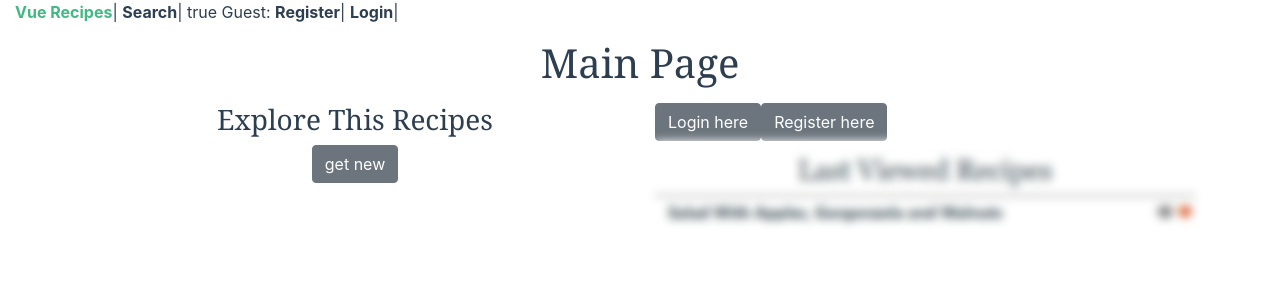
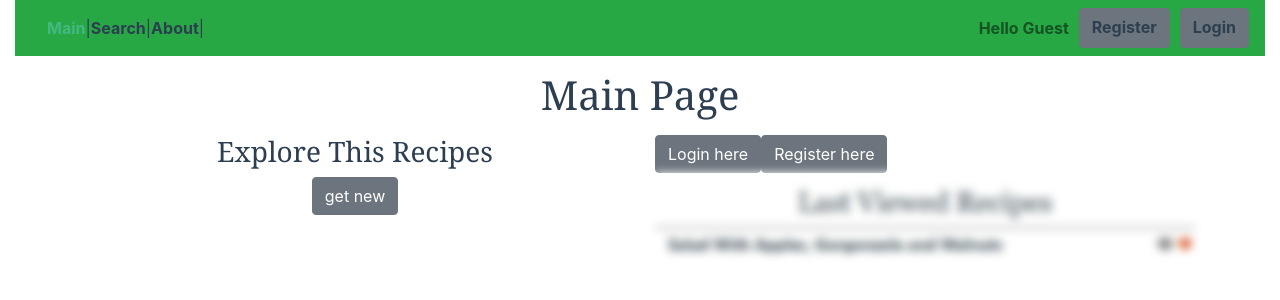
Before and after one commit to ronigu1/Fullstack-Project-Client, a Vue app: page /#/ in a window 1280 px wide. Shown: the top 300 px of the page. Built offline with nearby package versions, Linux system fonts and the light colour scheme.

Commit message:
nav bar navigation

```diff
--- a/src/App.vue
+++ b/src/App.vue
@@ -1,17 +1,46 @@
 <template>
   <div id="app">
     <div id="nav">
-      <router-link :to="{ name: 'mainpage' }">Vue Recipes</router-link>|
+      <b-navbar  class="fullBar" variant="success">
+        <b-navbar>
+        <router-link :to="{ name: 'mainpage' }">Main</router-link>|
         <router-link :to="{ name: 'search' }">Search</router-link>|
-      {{ !$root.store.username }}
-      <span v-if="!$root.store.username">
+        <router-link :to="{ name: 'about' }">About</router-link>|
+      </b-navbar>
+      <b-navbar-nav class="ml-auto">
+              <span class="navbar-text space" v-if="!$root.store.username"> <b>Hello Guest</b> </span>
+              <span class="navbar-text space" v-if="$root.store.username"> <b>Hello {{$root.store.username}}</b> </span>
+              <b-nav-item-dropdown :text="$root.store.username" v-if="$root.store.username" right>
+                  Personal:
+                  <router-link tag="" :to="{ name: 'main' }" @click.native="$root.store.logout">Logout</router-link>
+                  <router-link tag="b-dropdown-item" :to="{ name: 'userrecepies' }">favorites</router-link>
+                  <router-link tag="b-dropdown-item" :to="{ name: 'userrecepies' }">My Recipes</router-link>
+                  <router-link tag="b-dropdown-item" :to="{ name: 'familyrecepies' }">My Family Recipes</router-link>
+                  <b-button id="show-modal" @click="showModal = true">New Recipe</b-button>
+                  <Teleport to="body">
+                    <modal :show="showModal" @close="showModal = false">
+                      <template #header>
+                        <h3>New Recipe</h3>
+                      </template>
+                    </modal>
+                </Teleport>
+        </b-nav-item-dropdown>
+        <b-button @click="Logout" v-if="$root.store.username">Logout</b-button>
+        <b-button :to="{ name: 'register' }" @click="register" v-if="!$root.store.username" class="space">Register</b-button>
+        <b-button :to="{ name: 'login' }" @click="login" v-if="!$root.store.username">Login</b-button>
+
+        <!-- <span v-if="!$root.store.username">
           Guest:
           <router-link :to="{ name: 'register' }">Register</router-link>|
           <router-link :to="{ name: 'login' }">Login</router-link>|
         </span>
         <span v-else>
-        {{ $root.store.username }}: <button @click="Logout">Logout</button>|
-      </span>
+          <button @click="Logout">Logout</button>|
+        </span> -->
+      </b-navbar-nav>
+
+
+      </b-navbar>
     </div>
     <router-view />
   </div>
@@ -99,4 +128,15 @@ export default {
 #nav a.router-link-exact-active {
   color: #42b983;
 }
+
+#show-modal {
+  font-weight: bold;
+  color: #2c3e50;
+  background-color: white;
+  border: 0px;
+}
+
+.space{
+  margin-right: 10px;
+}
 </style>
--- /dev/null
+++ b/src/pages/AboutPage.vue
@@ -0,0 +1,29 @@
+<template>
+    <div>
+
+    </div>
+</template>
+
+<script>
+export default {
+    name: 'AboutPage',
+
+    data() {
+        return {
+
+        };
+    },
+
+    mounted() {
+
+    },
+
+    methods: {
+
+    },
+};
+</script>
+
+<style lang="scss" scoped>
+
+</style>
--- /dev/null
+++ b/src/pages/FamilyRecepiesPage.vue
@@ -0,0 +1,29 @@
+<template>
+    <div>
+        <h1>family recepies page</h1>
+    </div>
+</template>
+
+<script>
+export default {
+    name: 'FamilyRecepiesPage',
+
+    data() {
+        return {
+
+        };
+    },
+
+    mounted() {
+
+    },
+
+    methods: {
+
+    },
+};
+</script>
+
+<style lang="scss" scoped>
+
+</style>
--- /dev/null
+++ b/src/pages/FavoritesRecepiesPage.vue
@@ -0,0 +1,29 @@
+<template>
+    <div>
+
+    </div>
+</template>
+
+<script>
+export default {
+    name: 'FavoritesRecepiesPage',
+
+    data() {
+        return {
+
+        };
+    },
+
+    mounted() {
+
+    },
+
+    methods: {
+
+    },
+};
+</script>
+
+<style lang="scss" scoped>
+
+</style>
--- /dev/null
+++ b/src/pages/UserRecepiesPage.vue
@@ -0,0 +1,29 @@
+<template>
+    <div>
+
+    </div>
+</template>
+
+<script>
+export default {
+    name: 'UserRecepiesPage',
+
+    data() {
+        return {
+
+        };
+    },
+
+    mounted() {
+
+    },
+
+    methods: {
+
+    },
+};
+</script>
+
+<style lang="scss" scoped>
+
+</style>
--- a/src/routes.js
+++ b/src/routes.js
@@ -28,6 +28,27 @@ const routes = [
     component: () => import("./pages/RecipeViewPage"),
   },
   {
+    path: "/user/myrecepies",
+    name: "userrecepies",
+    component: () => import("./pages/UserRecepiesPage"),
+  },
+
+  {
+    path: "/user/familyrecepies",
+    name: "familyrecepies",
+    component: () => import("./pages/FamilyRecepiesPage"),
+  },
+  {
+    path: "/user/favorites",
+    name: "favoritesrecepies",
+    component: () => import("./pages/FavoritesRecepiesPage"),
+  },
+  {
+    path: "/about",
+    name: "about",
+    component: () => import("./pages/AboutPage"),
+  },
+  {
     path: "*",
     name: "notFound",
     component: NotFound,
```
Lines whose indentation alone changed are shown as unchanged.
